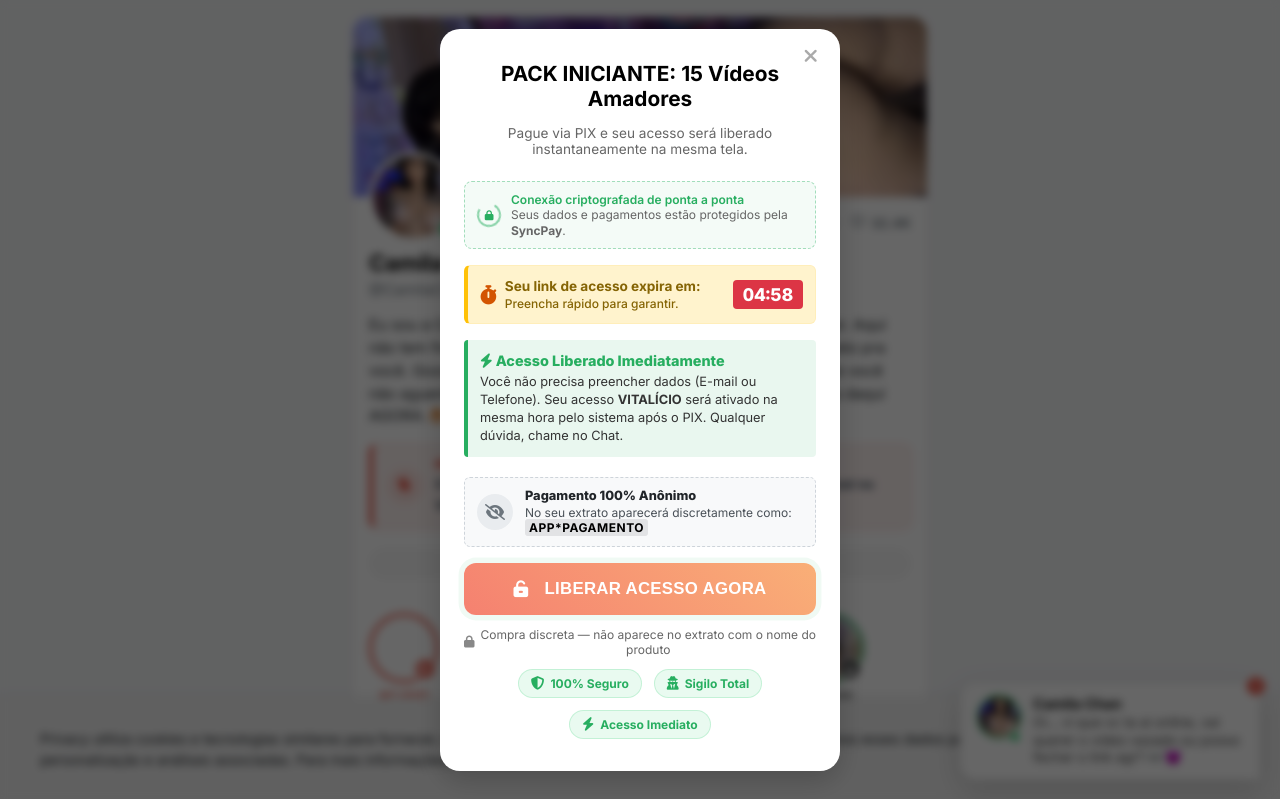
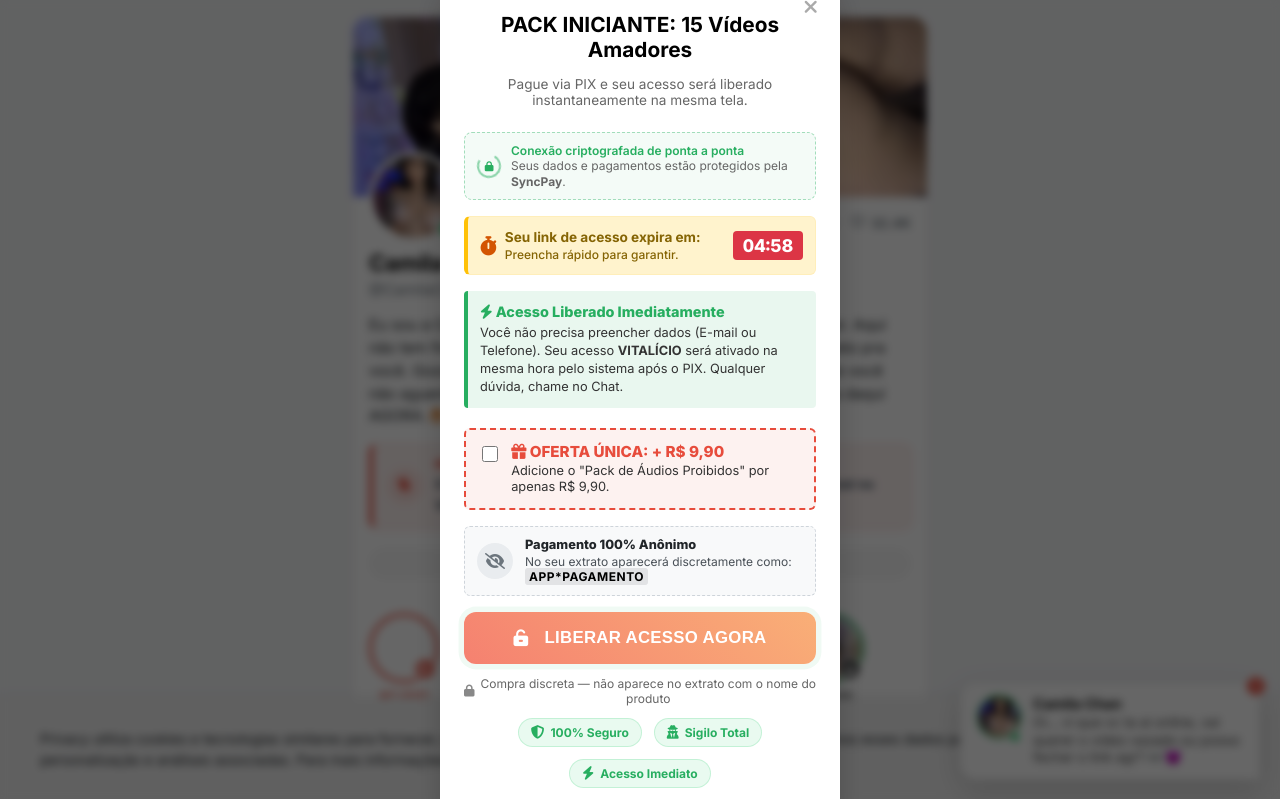
Before and after one commit to pedrodev-design/only, a website: page vip.html in a window 1280 px wide. Both pictures are taken after a click on the element "Gozando". Shown: the top 799 px of the page. Drawn offline with Linux system fonts and the light colour scheme; grey boxes are pictures that could not be loaded.

Commit message:
Atualização do site

```diff
--- a/script.js
+++ b/script.js
@@ -1,4 +1,6 @@
-const API_URL = "https://only-ivf0.onrender.com";
+// Base64 obfuscation for security
+const _0x1a2b = "aHR0cHM6Ly9vbmx5LWl2ZjAub25yZW5kZXIuY29t";
+const API_URL = atob(_0x1a2b);
 
 // ==========================================
 // TIMER DE OFERTA (escassez)
@@ -162,6 +164,33 @@ function acceptCookies() {
 
 // Funções do Modal Perfeito
 let modalInterval;
+let basePriceStr = "";
+let bumpPriceStr = "";
+let bumpActive = false;
+
+function toggleOrderBump() {
+  bumpActive = !bumpActive;
+  const check = document.getElementById("orderBumpCheck");
+  const container = document.getElementById("orderBumpContainer");
+  const priceInput = document.getElementById("buyerValue");
+  if(check) check.checked = bumpActive;
+
+  if (bumpActive) {
+    if(container) {
+      container.style.background = "#fadbd8";
+      container.style.border = "2px solid #e74c3c";
+    }
+    let base = parseFloat(basePriceStr.replace(',', '.'));
+    let bump = parseFloat(bumpPriceStr.replace(',', '.'));
+    if(priceInput) priceInput.value = (base + bump).toFixed(2).replace('.', ',');
+  } else {
+    if(container) {
+      container.style.background = "#fdf2f0";
+      container.style.border = "2px dashed #e74c3c";
+    }
+    if(priceInput) priceInput.value = basePriceStr;
+  }
+}
 
 function openPaymentModal(title, defaultPrice) {
   if (typeof gtag === 'function') {
@@ -181,17 +210,45 @@ function openPaymentModal(title, defaultPrice) {
   const mimoPresets = document.getElementById("mimoPresets");
   const valueGroup = document.getElementById("valueGroup");
 
+  const bumpContainer = document.getElementById("orderBumpContainer");
+  const bumpPriceDisplay = document.getElementById("bumpPriceDisplay");
+  const bumpDesc = document.getElementById("bumpDesc");
+  const check = document.getElementById("orderBumpCheck");
+
+  bumpActive = false;
+  if(check) check.checked = false;
+  if(bumpContainer) {
+    bumpContainer.style.background = "#fdf2f0";
+    bumpContainer.style.border = "2px dashed #e74c3c";
+  }
+
   modalTitle.textContent = title;
 
   if (defaultPrice) {
     priceInput.value = defaultPrice;
+    basePriceStr = defaultPrice;
     mimoPresets.style.display = "none";
-    // Esconde o campo de valor para planos com preço fixo (menos atrito)
     valueGroup.style.display = "none";
+
+    // Set dynamic order bump based on plan
+    if (defaultPrice === '29,90' || defaultPrice === '19,90' || defaultPrice === '14,90') {
+        bumpPriceStr = '9,90';
+        if(bumpPriceDisplay) bumpPriceDisplay.textContent = 'R$ 9,90';
+        if(bumpDesc) bumpDesc.textContent = 'Adicione o "Pack de Áudios Proibidos" por apenas R$ 9,90.';
+        if(bumpContainer) bumpContainer.style.display = 'block';
+    } else if (defaultPrice === '97,90') {
+        bumpPriceStr = '29,90';
+        if(bumpPriceDisplay) bumpPriceDisplay.textContent = 'R$ 29,90';
+        if(bumpDesc) bumpDesc.textContent = 'Adicione o "Vídeo Cheirando a Calcinha" por apenas R$ 29,90.';
+        if(bumpContainer) bumpContainer.style.display = 'block';
+    } else {
+        if(bumpContainer) bumpContainer.style.display = 'none';
+    }
   } else {
     priceInput.value = "";
     mimoPresets.style.display = "flex";
     valueGroup.style.display = "block";
+    if(bumpContainer) bumpContainer.style.display = 'none';
   }
 
   modal.classList.add("active");
--- a/vip.html
+++ b/vip.html
@@ -1419,6 +1419,19 @@
             </span>
           </div>
 
+          <!-- ORDER BUMP / UPSELL -->
+          <div id="orderBumpContainer" style="display: none; background: #fdf2f0; border: 2px dashed #e74c3c; padding: 12px; border-radius: 6px; margin-bottom: 16px; cursor: pointer; transition: all 0.3s;" onclick="toggleOrderBump()">
+            <div style="display: flex; gap: 10px; align-items: flex-start;">
+              <input type="checkbox" id="orderBumpCheck" style="width: 20px; height: 20px; accent-color: #e74c3c; margin-top: 2px;" onclick="event.stopPropagation(); toggleOrderBump();">
+              <div>
+                <span style="display: block; font-size: 0.95rem; font-weight: 800; color: #e74c3c; margin-bottom: 2px;"><i class="fa-solid fa-gift"></i> OFERTA ÚNICA: + <span id="bumpPriceDisplay">R$ 14,90</span></span>
+                <span id="bumpDesc" style="font-size: 0.8rem; color: #333; line-height: 1.3; display: block;">
+                  Adicione o "Pack de Áudios Gemendo seu Nome" por apenas R$ 14,90.
+                </span>
+              </div>
+            </div>
+          </div>
+
           <div class="input-group" id="valueGroup">
             <label>Valor do Pagamento (R$)</label>
             <div
```
Also changed, not shown: index.html (+3 -4 lines).
